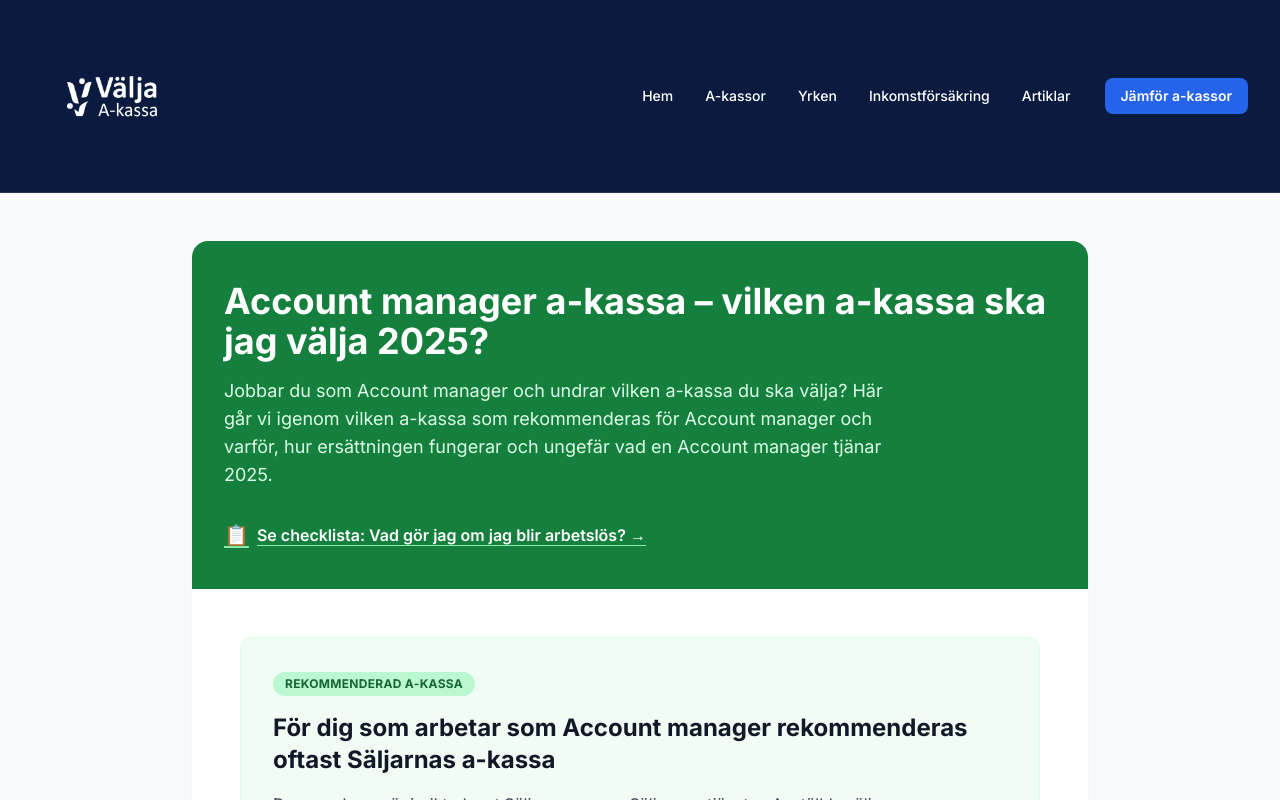
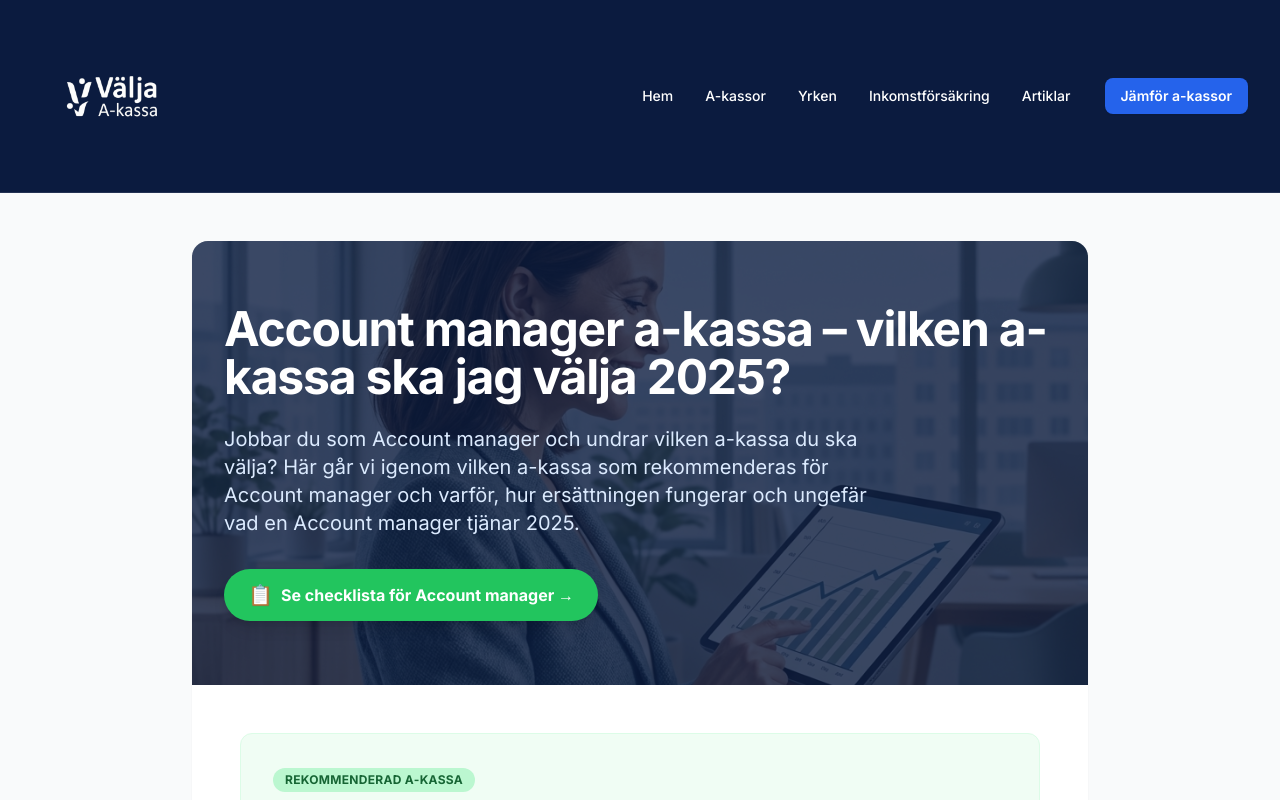
Before and after one commit to Jacobhaf/akassa-portal-v2, a Next.js app: page /yrken/account-manager in a window 1280 px wide. Shown: the top 800 px of the page. Built offline with nearby package versions, Linux system fonts and the light colour scheme.

Commit message:
UI: Apply generic Hero Layout to Profession and A-kassa pages

```diff
--- a/src/app/akassa/[slug]/page.tsx
+++ b/src/app/akassa/[slug]/page.tsx
@@ -53,7 +53,22 @@
         <div className="min-h-screen bg-gray-50 py-12 px-4 sm:px-6 lg:px-8">
             <div className="max-w-4xl mx-auto bg-white rounded-2xl shadow-sm overflow-hidden">
                 {/* Header */}
-                <div className="bg-blue-600 px-8 py-10 text-white">
+                {/* Hero Header */}
+                <div className="relative bg-[#0B1B3F] text-white overflow-hidden">
+                    {/* Background Image */}
+                    <div className="absolute inset-0 z-0 opacity-20">
+                        <div style={{ position: 'relative', width: '100%', height: '100%' }}>
+                            <Image
+                                src="/assets/images/inkomstforsakring-hero.png"
+                                alt="A-kassa Hero"
+                                fill
+                                className="object-cover"
+                                priority
+                            />
+                        </div>
+                    </div>
+
+                    <div className="relative z-10 px-8 py-12 sm:py-16">
                         <div className="flex flex-col md:flex-row items-start md:items-center gap-6 mb-6">
                             {(() => {
                                 const logoInfo = logoData.find((l) => l.slug === akassa.id);
@@ -74,25 +89,26 @@
                                 }
                                 return null;
                             })()}
-                        <h1 className="text-3xl sm:text-4xl font-bold">
+                            <h1 className="text-3xl sm:text-4xl font-bold tracking-tight">
                                 {akassa.name} – avgift, villkor och vilka yrken som passar 2025
                             </h1>
                         </div>
-                    <p className="text-blue-100 text-lg max-w-2xl">
+                        <p className="text-blue-100 text-lg max-w-2xl mb-8 leading-relaxed">
                             {akassa.name} är en a-kassa för{" "}
                             {akassa.primaryIndustries.join(", ")}. Här går vi igenom
                             medlemskrav, avgifter och vilka yrken som brukar ha nytta av att gå
                             med i just {akassa.name}.
                         </p>
-                    <div className="mt-8">
+                        <div>
                             <a
                                 href={akassa.website}
                                 target="_blank"
                                 rel="noopener noreferrer"
-                            className="inline-block bg-white text-blue-600 font-bold py-3 px-8 rounded-lg hover:bg-blue-50 transition-colors"
+                                className="inline-block bg-white text-blue-900 font-bold py-3 px-8 rounded-full shadow-md hover:bg-gray-100 transition-colors"
                             >
                                 Se om {akassa.name} passar dig
                             </a>
+                        </div>
                     </div>
                 </div>
 
--- a/src/app/yrken/[slug]/page.tsx
+++ b/src/app/yrken/[slug]/page.tsx
@@ -4,6 +4,7 @@
 import { yrken, akassor } from "@/data/database";
 import { famousPeople } from "@/data/famousPeople";
 import Link from "next/link";
+import Image from "next/image";
 
 interface Props {
     params: {
@@ -21,12 +22,15 @@
     }
 
     return {
-        title: `${yrke.name} a - kassa – Bästa val 2025 | A - kassa Portal`,
-        description: `Jobbar du som ${yrke.name}? Här ser du vilken a - kassa som rekommenderas samt lön för ${yrke.name} 2025.`,
+        title: `${yrke.name} a-kassa – Bästa val 2025 | A-kassa Portal`,
+        description: `Jobbar du som ${yrke.name}? Här ser du vilken a-kassa som rekommenderas samt lön för ${yrke.name} 2025.`,
+        alternates: {
+            canonical: `/yrken/${yrke.slug}`,
+        },
         openGraph: {
-            title: `${yrke.name} a - kassa – Bästa val 2025 | A - kassa Portal`,
-            description: `Jobbar du som ${yrke.name}? Här ser du vilken a - kassa som rekommenderas samt lön för ${yrke.name} 2025.`,
-            url: `https://akassa-portal-v2-wvsoh22w7-jacobhafs-projects.vercel.app/yrken/${yrke.slug}`,
+            title: `${yrke.name} a-kassa – Bästa val 2025 | A-kassa Portal`,
+            description: `Jobbar du som ${yrke.name}? Här ser du vilken a-kassa som rekommenderas samt lön för ${yrke.name} 2025.`,
+            url: `https://valjakassa.se/yrken/${yrke.slug}`,
             images: [
                 {
                     url: "/hero-poster.jpg",
@@ -63,11 +67,24 @@
         <div className="min-h-screen bg-gray-50 py-12 px-4 sm:px-6 lg:px-8">
             <div className="max-w-4xl mx-auto bg-white rounded-2xl shadow-sm overflow-hidden">
                 {/* Header */}
-                <div className="bg-green-700 px-8 py-10 text-white">
-                    <h1 className="text-3xl sm:text-4xl font-bold mb-4">
+                {/* Hero Header */}
+                <div className="relative bg-[#0B1B3F] text-white overflow-hidden">
+                    <div className="absolute inset-0 z-0 opacity-20">
+                        <div style={{ position: 'relative', width: '100%', height: '100%' }}>
+                            <Image
+                                src="/assets/images/inkomstforsakring-hero.png"
+                                alt="Profession Hero"
+                                fill
+                                className="object-cover"
+                                priority
+                            />
+                        </div>
+                    </div>
+                    <div className="relative z-10 px-8 py-12 sm:py-16">
+                        <h1 className="text-3xl sm:text-4xl md:text-5xl font-bold mb-6 tracking-tight">
                             {yrke.name} a-kassa – vilken a-kassa ska jag välja 2025?
                         </h1>
-                    <p className="text-green-100 text-lg max-w-2xl">
+                        <p className="text-blue-100 text-lg sm:text-xl max-w-2xl leading-relaxed mb-8">
                             Jobbar du som {yrke.name} och undrar vilken a-kassa du ska välja?
                             Här går vi igenom vilken a-kassa som rekommenderas för {yrke.name}{" "}
                             och varför, hur ersättningen fungerar och ungefär vad en {yrke.name}{" "}
@@ -76,10 +93,11 @@
                         <div className="mt-8">
                             <Link
                                 href={`/yrken/${yrke.slug}/checklista`}
-                            className="inline-flex items-center gap-2 text-white font-semibold underline decoration-green-300 underline-offset-4 hover:decoration-white hover:text-green-50 transition-colors"
+                                className="inline-flex items-center gap-2 bg-green-500 hover:bg-green-600 text-white font-bold py-3 px-6 rounded-full shadow-lg transition-all transform hover:scale-105"
                             >
-                            <span className="text-xl">📋</span> Se checklista: Vad gör jag om jag blir arbetslös? →
+                                <span className="text-xl">📋</span> Se checklista för {yrke.name} →
                             </Link>
+                        </div>
                     </div>
                 </div>
 
```
Lines whose indentation alone changed are shown as unchanged.
